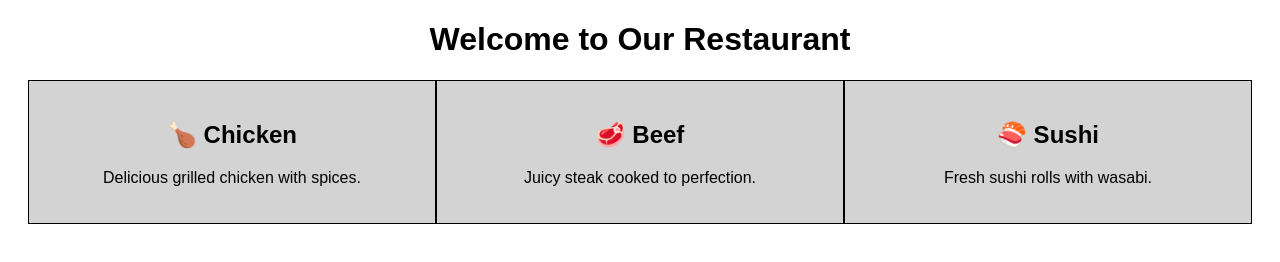
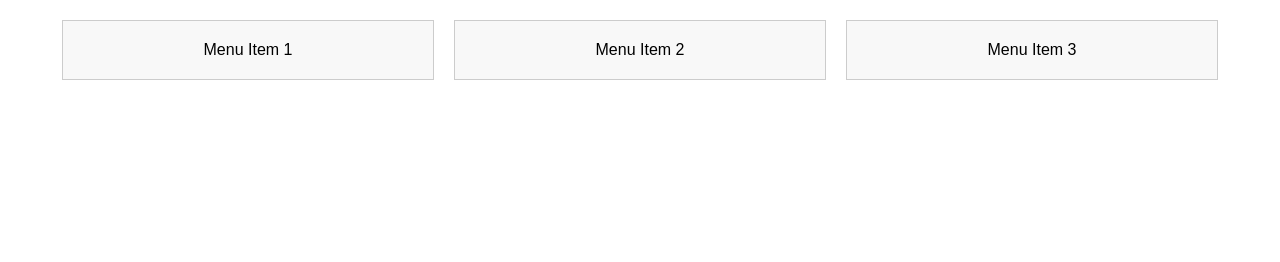
Before and after one commit to jawad-ui/module2-solution, a plain HTML site: page index.html in a window 1280 px wide. Drawn offline with Linux system fonts and the light colour scheme.

Commit message:
Our Menue

```diff
--- /dev/null
+++ b/css/style.css
@@ -0,0 +1,41 @@
+/* General Styles */
+* {
+  box-sizing: border-box;
+  margin: 0;
+  padding: 0;
+}
+
+body {
+  font-family: Arial, sans-serif;
+  margin: 20px;
+}
+
+.container {
+  display: flex;
+  flex-wrap: wrap;
+  justify-content: center;
+  gap: 20px;
+}
+
+/* Style for Menu Items */
+.menu-item {
+  background-color: #f8f8f8;
+  padding: 20px;
+  border: 1px solid #ccc;
+  text-align: center;
+  width: 100%;
+}
+
+/* Tablet View (768px and above) */
+@media (min-width: 768px) {
+  .menu-item {
+    width: 45%;
+  }
+}
+
+/* Desktop View (992px and above) */
+@media (min-width: 992px) {
+  .menu-item {
+    width: 30%;
+  }
+}
--- a/index.html
+++ b/index.html
@@ -4,23 +4,13 @@
     <meta charset="UTF-8">
     <meta name="viewport" content="width=device-width, initial-scale=1.0">
     <title>Restaurant Menu</title>
-    <link rel="stylesheet" href="css/styles.css">
+    <link rel="stylesheet" href="css/style.css">
 </head>
 <body>
-    <h1>Welcome to Our Restaurant</h1>
-    <div class="menu">
-        <section>
-            <h2>🍗 Chicken</h2>
-            <p>Delicious grilled chicken with spices.</p>
-        </section>
-        <section>
-            <h2>🥩 Beef</h2>
-            <p>Juicy steak cooked to perfection.</p>
-        </section>
-        <section>
-            <h2>🍣 Sushi</h2>
-            <p>Fresh sushi rolls with wasabi.</p>
-        </section>
+    <div class="container">
+        <div class="menu-item">Menu Item 1</div>
+        <div class="menu-item">Menu Item 2</div>
+        <div class="menu-item">Menu Item 3</div>
     </div>
 </body>
 </html>
```
